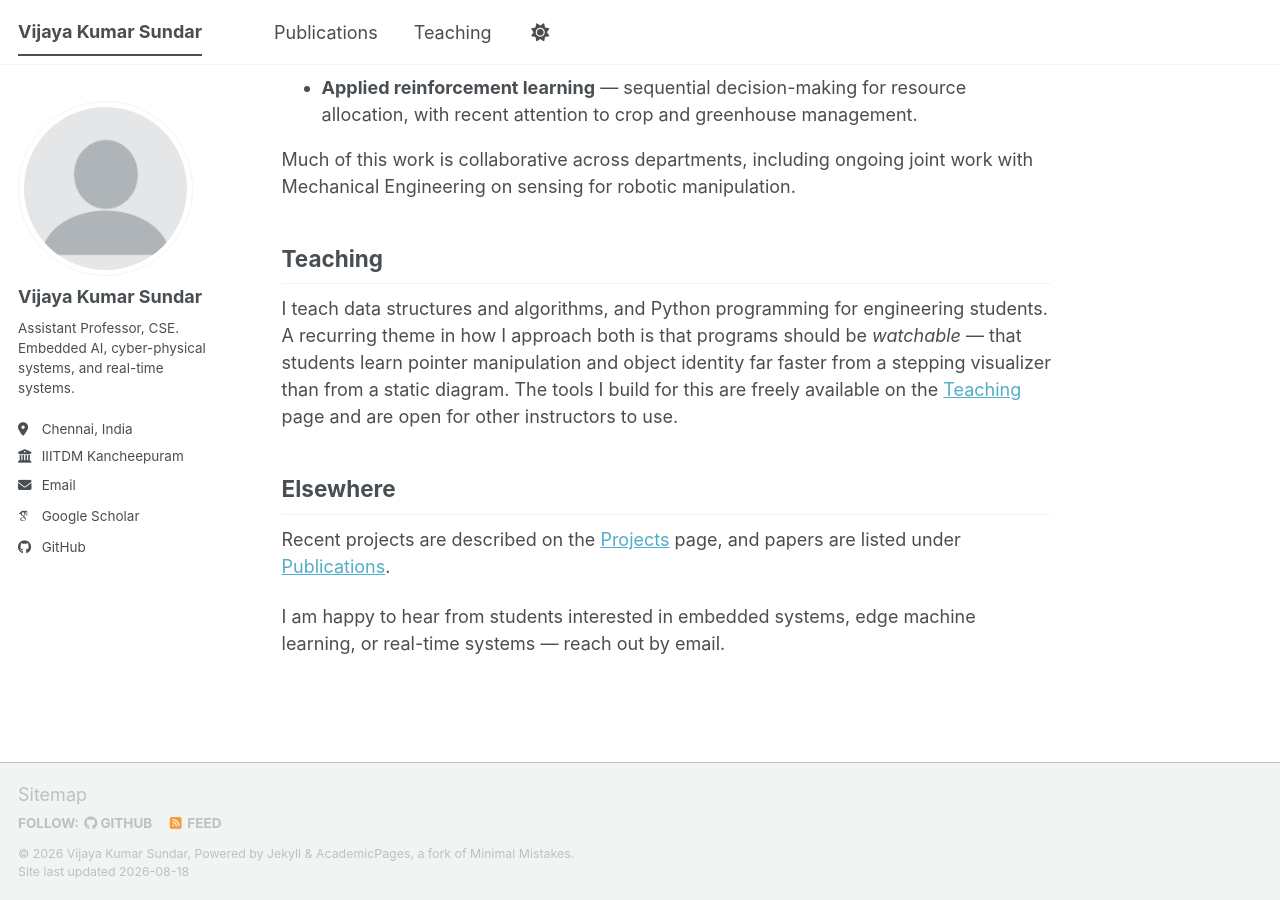
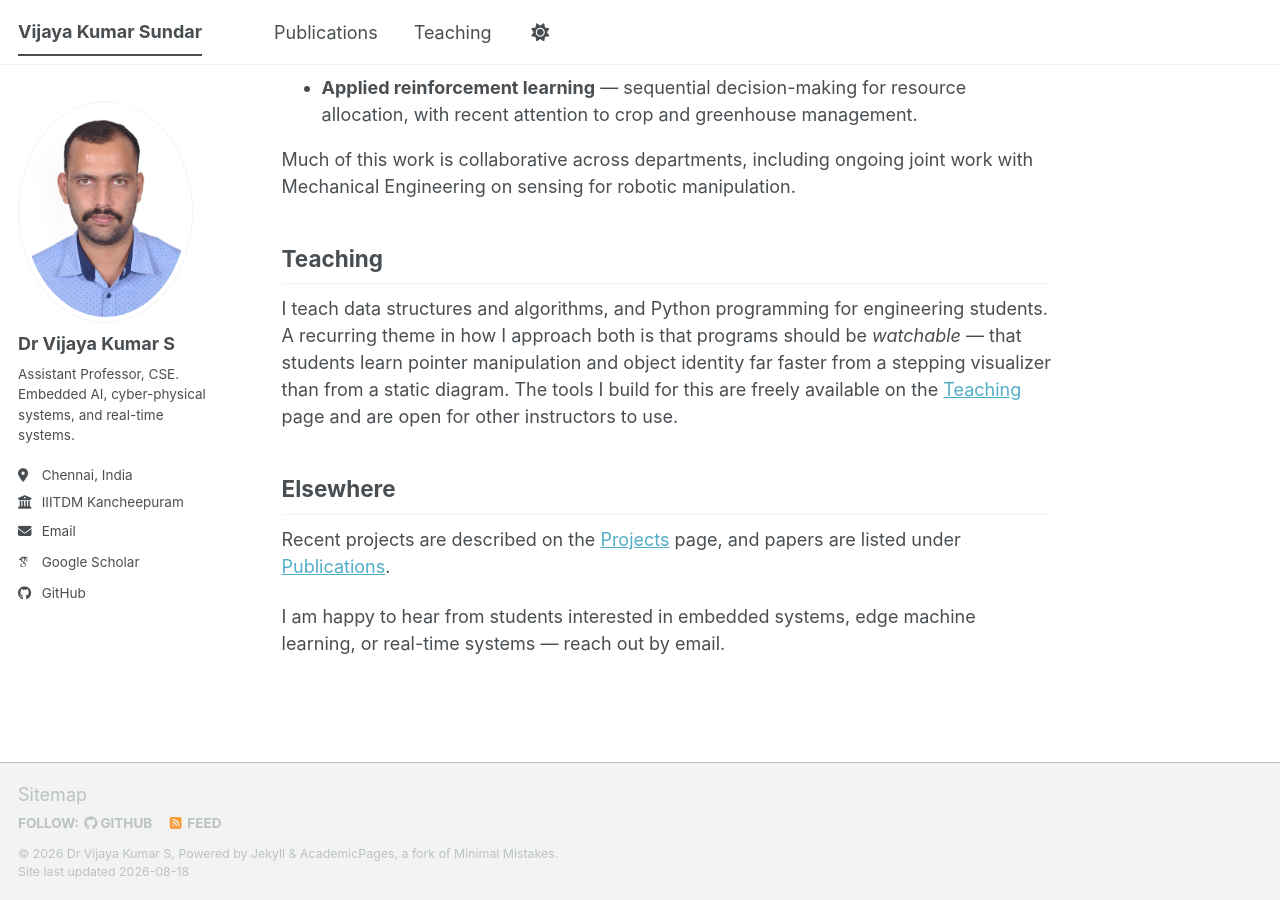
Before and after one commit to vijay-iiitdm-kanchi/vijay-iiitdm-kanchi.github.io, a Jekyll site: the page built from _pages/about.md, in a window 1280 px wide and 900 px high, scrolled down 627 px. Built offline with Jekyll 4.4.1, drawn with Linux system fonts in a browser that asks for light colours; some web fonts are replaced; a script bundle is joined from its source files by our own code; library files that are not in the unit come from our copies.

Commit message:
Added publications.html

```diff
--- a/_config.yml
+++ b/_config.yml
@@ -11,7 +11,7 @@ locale                   : "en-US"
 site_theme               : "default" # The available themes options are "default", "air", "sunrise", "mint", "dirt" and "contrast"
 title                    : "Vijaya Kumar Sundar"
 title_separator          : "-"
-name                     : &name "Vijaya Kumar Sundar"
+name                     : &name "Dr Vijaya Kumar S"
 description              : &description "Assistant Professor, CSE, IIITDM Kancheepuram - Embedded AI, Cyber-Physical Systems, Real-Time Systems"   # Update this with a general description of your site, this is the default if not overridden by a page
 url                      : https://vijay-iiitdm-kanchi.github.io # The base hostname & protocol for your site e.g. "https://[your GitHub username].github.io",
                                                            # or if you already have some other page hosted on Github then use "https://[your GitHub username].github.io/[Your Repo Name]"
@@ -23,8 +23,8 @@ repository               : "vijay-iiitdm-kanchi/vijay-iiitdm-kanchi.github.io"
 #               Additional customization can be done by editing /_includes/author-profile.html
 author:
   # Biographic information
-  avatar           : "profile.png"
-  name             : "Vijaya Kumar Sundar"
+  avatar           : "profile.jpg"
+  name             : "Dr Vijaya Kumar S"
   pronouns         : # example: "she/her"
   bio              : "Assistant Professor, CSE. Embedded AI, cyber-physical systems, and real-time systems."
   location         : "Chennai, India"
```
Also changed, not shown: images/profile.JPG (added), images/profile.png (deleted).
